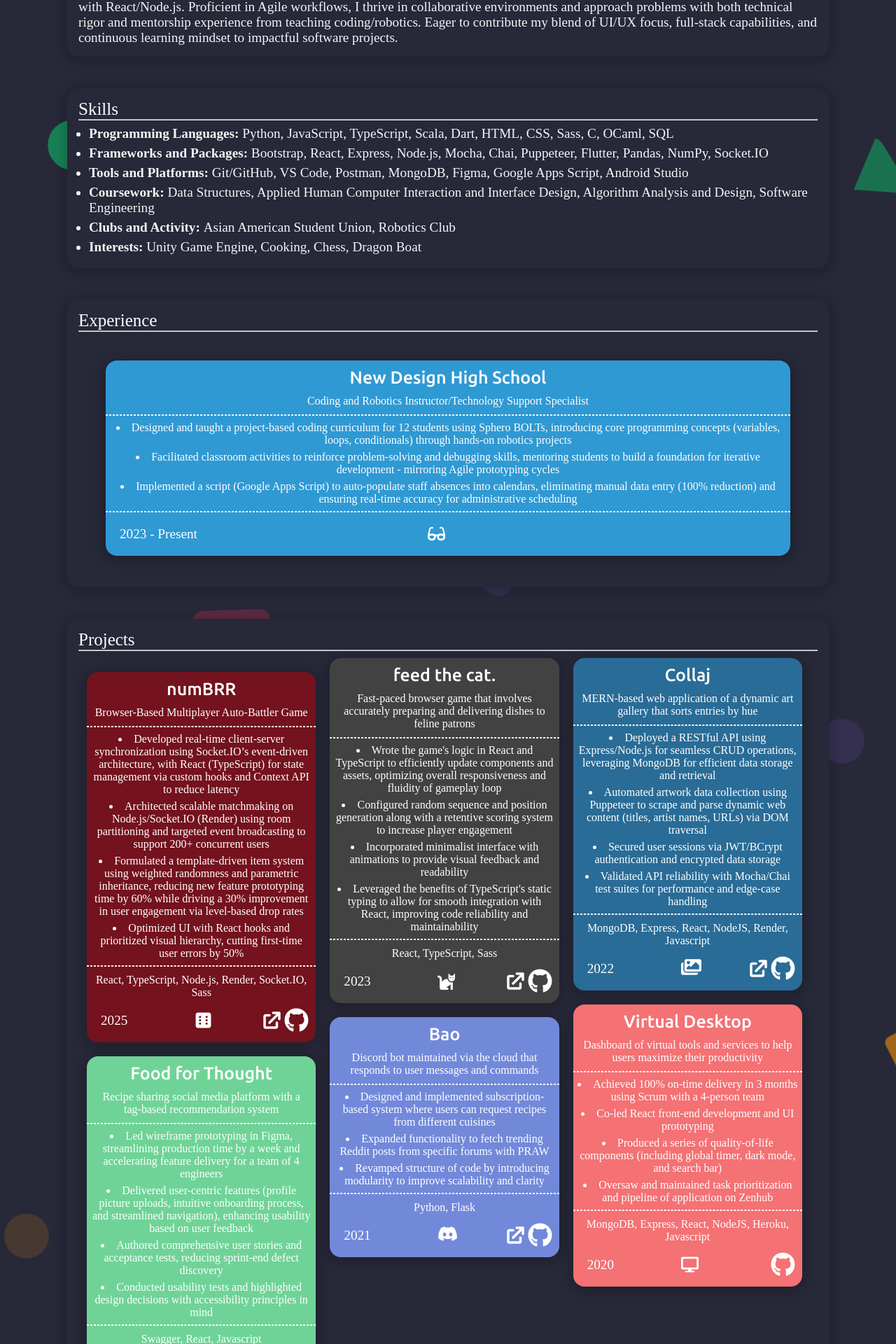
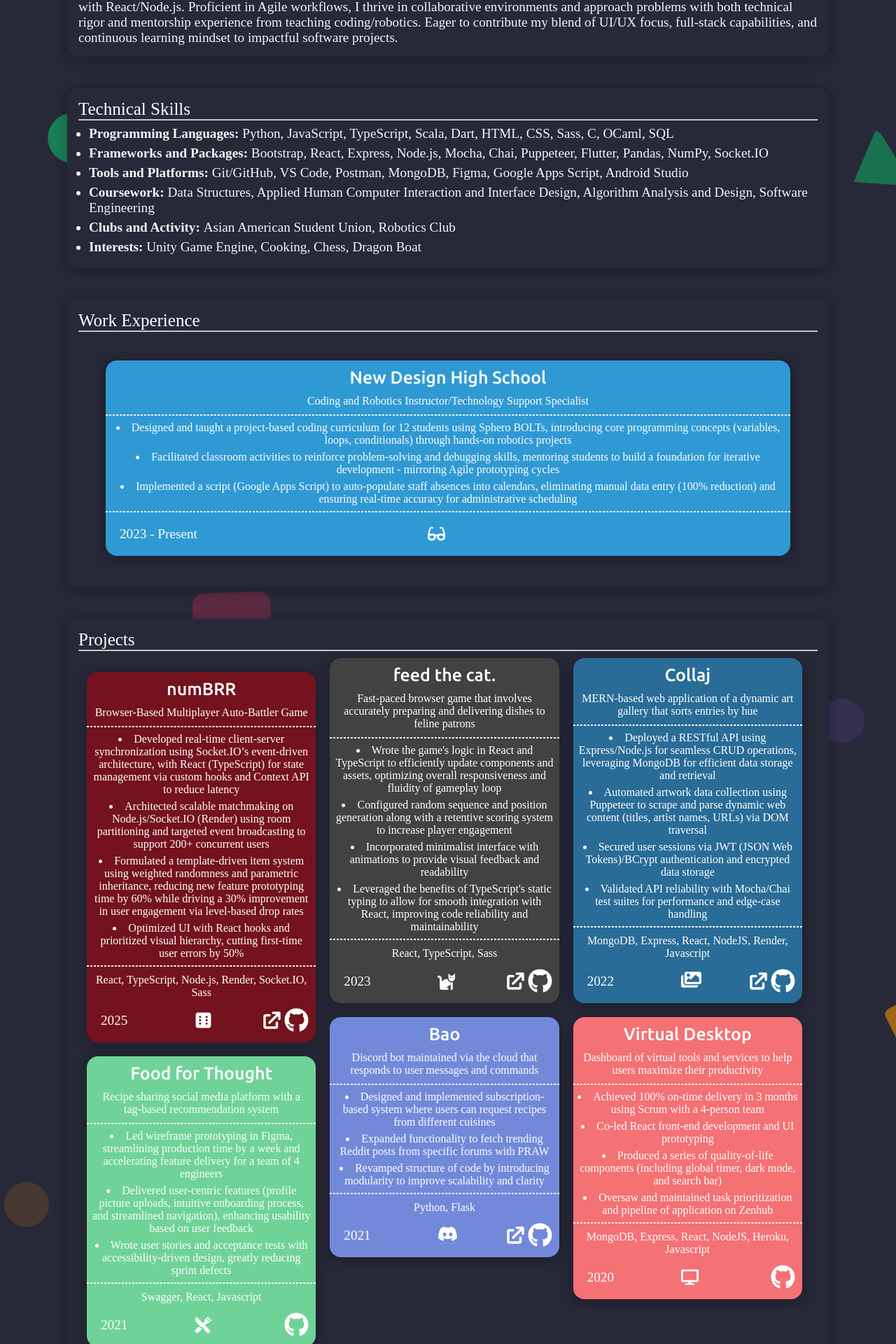
Before and after one commit to git-richardwu/personal-website, a React (Create React App) app: page / in a window 1280 px wide. Shown: the part 331-2251 px from the top of the page at 70% size. Built offline with nearby package versions, Linux system fonts and the light colour scheme; the HTML template or start-up script is replaced by a standard one.

Commit message:
Updated for improved scanning

```diff
--- a/src/components/experience/Experience.jsx
+++ b/src/components/experience/Experience.jsx
@@ -7,7 +7,7 @@ export default function Experience() {
         <div className="cardP">
             <div className="cardBodyS">
             <div className="cardHeaderP">
-                    Experience
+                    Work Experience
                     <hr></hr>
                 </div>
             </div>
--- a/src/components/projects/Projects.jsx
+++ b/src/components/projects/Projects.jsx
@@ -47,8 +47,7 @@ export default function Projects() {
                             <ul className="alignBullet">
                                 <li>Led wireframe prototyping in Figma, streamlining production time by a week and accelerating feature delivery for a team of 4 engineers</li>
                                 <li>Delivered user-centric features (profile picture uploads, intuitive onboarding process, and streamlined navigation), enhancing usability based on user feedback</li>
-                                <li>Authored comprehensive user stories and acceptance tests, reducing sprint-end defect discovery</li>
-                                <li>Conducted usability tests and highlighted design decisions with accessibility principles in mind</li>
+                                <li>Wrote user stories and acceptance tests with accessibility-driven design, greatly reducing sprint defects</li>
                             </ul>
                         </div>
                         <hr className="cardDivider"></hr>
@@ -110,7 +109,7 @@ export default function Projects() {
                             <ul className="alignBullet">
                                 <li>Deployed a RESTful API using Express/Node.js for seamless CRUD operations, leveraging MongoDB for efficient data storage and retrieval</li>
                                 <li>Automated artwork data collection using Puppeteer to scrape and parse dynamic web content (titles, artist names, URLs) via DOM traversal</li>
-                                <li>Secured user sessions via JWT/BCrypt authentication and encrypted data storage</li>
+                                <li>Secured user sessions via JWT (JSON Web Tokens)/BCrypt authentication and encrypted data storage</li>
                                 <li>Validated API reliability with Mocha/Chai test suites for performance and edge-case handling</li>
                             </ul>
                         </div>
--- a/src/components/skills/Skills.jsx
+++ b/src/components/skills/Skills.jsx
@@ -6,7 +6,7 @@ export default function Skills() {
         <div className="cardS">
             <div className="cardBodyS">
                 <div className="cardHeaderS">
-                    Skills
+                    Technical Skills
                     <hr></hr>
                             <div className="cardDescriptionS">
                                 <ul>
```
Also changed, not shown: 1 other file (tests, documents, lock files or other folders).
